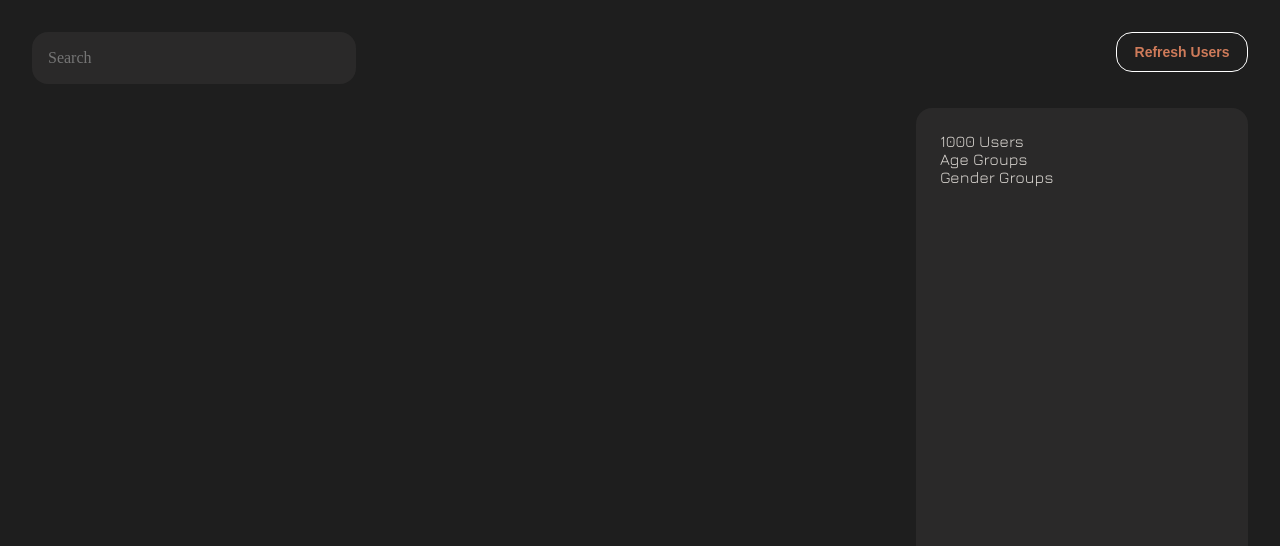
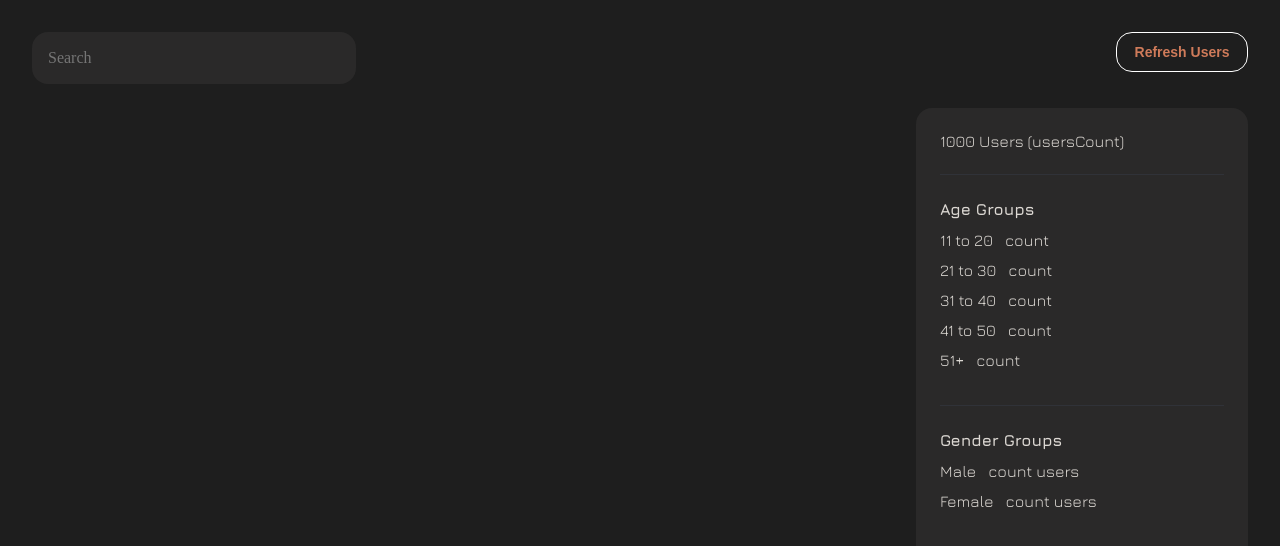
Before and after one commit to IJTINK7/tmls__, a React (Vite) app: page / in a window 1280 px wide. Shown: the top 546 px of the page. Built offline with nearby package versions, Linux system fonts and the light colour scheme; no server answers; a web font is replaced by a local one.

Commit message:
Changing "StatisticsContainer" component

```diff
--- /dev/null
+++ b/src/components/AgeGroups/AgeGroups.module.css
@@ -0,0 +1,14 @@
+.ageInfo > h4, .ageInfo > div{
+    margin-bottom: 12px;
+}
+
+.ageInfo > div {
+    display: flex;
+    gap: 12px;
+}
+
+.ageInfo > h4{
+    font-size: 16px;
+    font-weight: 700;
+    line-height: 20px;
+}
--- /dev/null
+++ b/src/components/AgeGroups/AgeGroups.tsx
@@ -0,0 +1,28 @@
+import styles from "./AgeGroups.module.css"
+export const AgeGroups = () => {
+	return (
+		<div className={styles.ageInfo}>
+			<h4>Age Groups</h4>
+			<div>
+				<p>11 to 20</p>
+				<p>count</p>
+			</div>
+			<div>
+				<p>21 to 30</p>
+				<p>count</p>
+			</div>
+			<div>
+				<p>31 to 40</p>
+				<p>count</p>
+			</div>
+			<div>
+				<p>41 to 50</p>
+				<p>count</p>
+			</div>
+			<div>
+				<p>51+</p>
+				<p>count</p>
+			</div>
+		</div>
+	);
+};
--- /dev/null
+++ b/src/components/GenderGroups/GenderGroups.tsx
@@ -0,0 +1,18 @@
+import styles from "../AgeGroups/AgeGroups.module.css";
+
+export const GenderGroups = () => {
+	return (
+		<div className={styles.ageInfo}>
+			<h4>Gender Groups</h4>
+			<div>
+				<p>Male</p>
+				<p>count users</p>
+			</div>
+			<div>
+				<p>Female</p>
+				<p>count users</p>
+			</div>
+		</div>
+
+	);
+};
--- a/src/components/StatisticContainer/StatisticsContainer.module.css
+++ b/src/components/StatisticContainer/StatisticsContainer.module.css
@@ -7,3 +7,7 @@
     background: #2a2929;
     padding: 24px;
 }
+
+.statisticsContainer > div, .statisticsContainer> hr {
+    margin-bottom: 24px;
+}
--- a/src/components/StatisticContainer/StatisticsContainer.tsx
+++ b/src/components/StatisticContainer/StatisticsContainer.tsx
@@ -1,16 +1,14 @@
 import styles from "./StatisticsContainer.module.css"
+import {AgeGroups} from "../AgeGroups/AgeGroups.tsx";
+import {GenderGroups} from "../GenderGroups/GenderGroups.tsx";
 export const StatisticsContainer = () => {
 	return (
 		<div className={styles.statisticsContainer}>
-			<div>
-				1000 Users
-			</div>
-			<div>
-				Age Groups
-			</div>
-			<div>
-				Gender Groups
-			</div>
+			<div>1000 Users (usersCount)</div>
+			<hr/>
+			<AgeGroups/>
+			<hr/>
+			<GenderGroups/>
 		</div>
 	);
 };
--- a/src/index.css
+++ b/src/index.css
@@ -17,13 +17,9 @@ body{
   padding: 0;
   box-sizing: border-box;
 }
-
-
-a {
-  font-weight: 500;
-  color: #646cff;
-  text-decoration: inherit;
+hr {
+  border: none;
+  width: 284px;
+  height: 1px;
+  background-color: #303238;
 }
-a:hover {
-  color: #535bf2;
-}
```
Also changed, not shown: src/components/GenderGroups/GenderGroups.module.css (added, +14 -0 lines).
